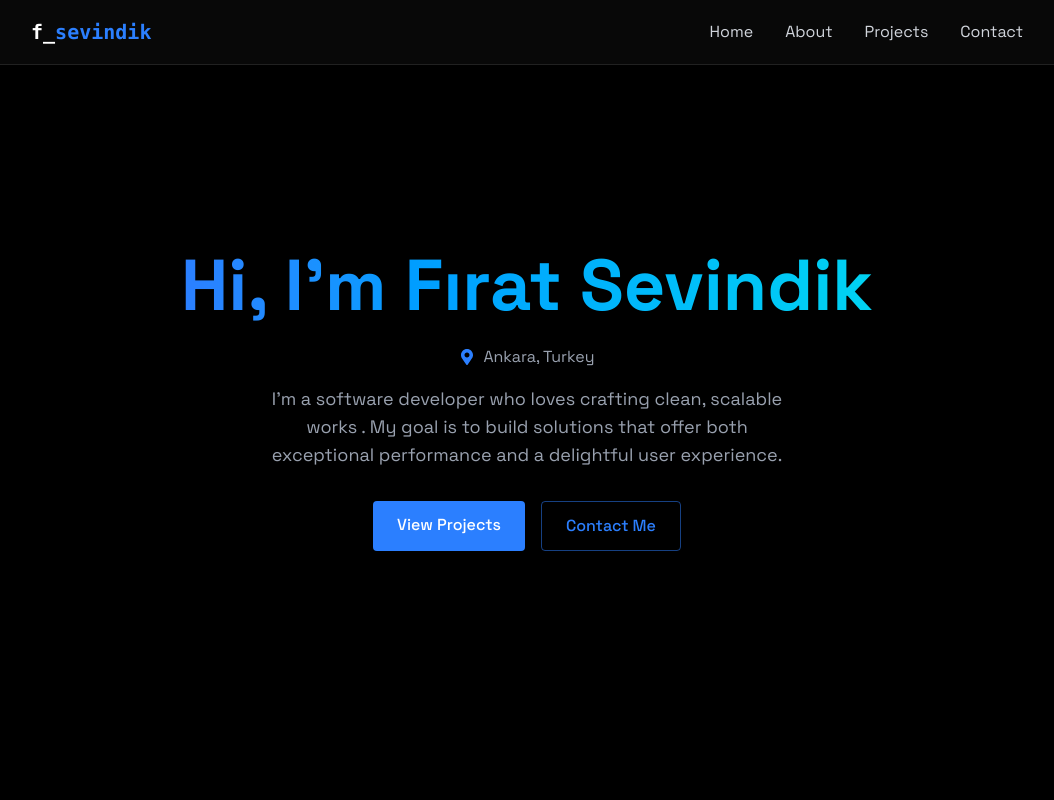
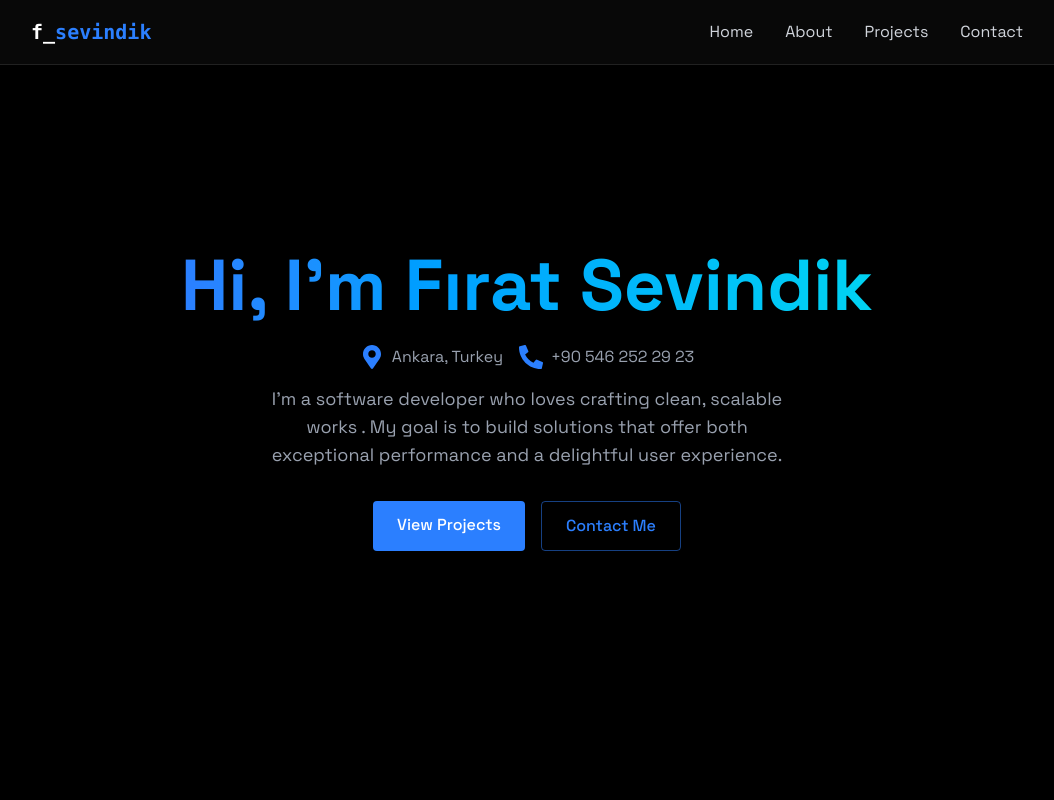
Before and after one commit to fsevindik/portfoliopage, a React (Vite) app: page / in a window 1280 px wide. Shown: the top 800 px of the page, without its empty margins (113-1167 px from the left). Built offline with nearby package versions, Linux system fonts and the light colour scheme; no server answers.

Commit message:
feat(download cv button)and   Add CV file

```diff
--- a/src/components/sections/Contact.jsx
+++ b/src/components/sections/Contact.jsx
@@ -1,6 +1,8 @@
 import { useState, useEffect } from "react";
 import { RevealOnScroll } from "../RevealOnScroll";
 import emailjs from "emailjs-com";
+import { FaPhoneAlt } from "react-icons/fa";
+import { FaFileDownload } from "react-icons/fa";
 
 export const Contact = () => {
   useEffect(() => {
@@ -49,6 +51,33 @@ export const Contact = () => {
             {" "}
             Get In Touch
           </h2>
+
+          <div className="text-center space-y-4 mb-8">
+
+            <div className="flex flex-col items-center gap-4">
+              <a
+                href="tel:+905462522923"
+                className="inline-flex items-center gap-2 text-gray-400 hover:text-blue-500
+                transition-all duration-300 hover:scale-105 group"
+              >
+                <FaPhoneAlt className="text-blue-500 group-hover:animate-pulse" />
+                <span className="hover:underline">+90 546 252 29 23</span>
+              </a>
+<div className="flex flex-col border-1 border-gray-400 rounded-sm p-1 bg-gray-900" >
+
+              <a
+                href="/assets/Fırat-SEVINDIK-CV-Resume-20250.pdf"
+                download="Fırat-SEVINDIK-CV-Resume-20250.pdf"
+                className="inline-flex items-center gap-2 text-gray-200 hover:text-blue-500
+                transition-all duration-300 hover:scale-105 group animate-pulse"
+                >
+                <FaFileDownload className="text-blue-500 group-hover:animate-bounce" />
+                <span className="hover:underline text-xs md:text-sm lg:text-md">Download CV</span>
+              </a>
+                </div>
+            </div>
+          </div>
+
           <form className="space-y-6" onSubmit={handleSubmit}>
             <div className="relative">
               <input
--- a/src/components/sections/Home.jsx
+++ b/src/components/sections/Home.jsx
@@ -1,9 +1,13 @@
 import { RevealOnScroll } from "../RevealOnScroll";
-import { FaMapMarkerAlt } from "react-icons/fa";
+import { FaMapMarkerAlt, FaPhoneAlt } from "react-icons/fa";
 
 export const Home = () => {
   const handleLocationClick = () => {
-    window.open('https://www.google.com/maps?q=Ankara,Turkey', '_blank');
+    window.open("https://www.google.com/maps?q=Ankara,Turkey", "_blank");
+  };
+
+  const handlePhoneClick = () => {
+    window.location.href = "tel:+905462522923";
   };
 
   return (
@@ -17,17 +21,30 @@ export const Home = () => {
             Hi, I'm Fırat Sevindik
           </h1>
 
-          <div
-            className="flex items-center justify-center gap-2 mb-4 text-gray-400 hover:text-blue-500 cursor-pointer transition-colors"
-            onClick={handleLocationClick}
-          >
-            <FaMapMarkerAlt className="text-blue-500" />
-            <span>Ankara, Turkey</span>
+          <div className="flex flex-col sm:flex-row items-center justify-center gap-4 mb-4">
+            <div
+              className="flex items-center gap-2 text-gray-400 hover:text-blue-500 cursor-pointer transition-colors"
+              onClick={handleLocationClick}
+              title="Click to view on Google Maps"
+            >
+              <FaMapMarkerAlt className="text-blue-500 text-2xl" />
+              <span>Ankara, Turkey</span>
+            </div>
+
+            <div
+              className="flex items-center gap-2 text-gray-400 hover:text-blue-500 cursor-pointer transition-colors"
+              onClick={handlePhoneClick}
+              title="Click to call"
+            >
+              <FaPhoneAlt className="text-blue-500 text-2xl" />
+              <span>+90 546 252 29 23 </span>
+            </div>
           </div>
 
           <p className="text-gray-400 text-lg mb-8 max-w-lg mx-auto">
-            I'm a software developer who loves crafting clean, scalable works . My goal is to build solutions that offer both
-            exceptional performance and a delightful user experience.
+            I'm a software developer who loves crafting clean, scalable works .
+            My goal is to build solutions that offer both exceptional
+            performance and a delightful user experience.
           </p>
           <div className="flex justify-center space-x-4">
             <a
```
Also changed, not shown: 1 other file (tests, documents, lock files or other folders).
